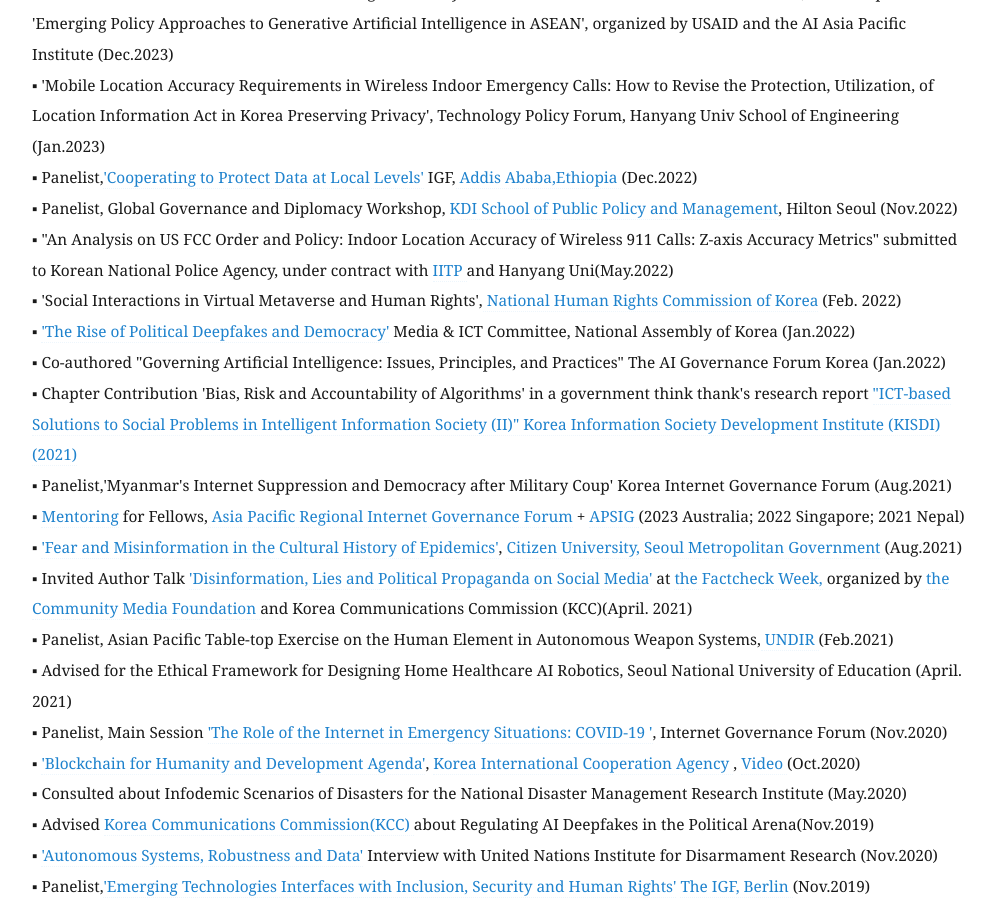
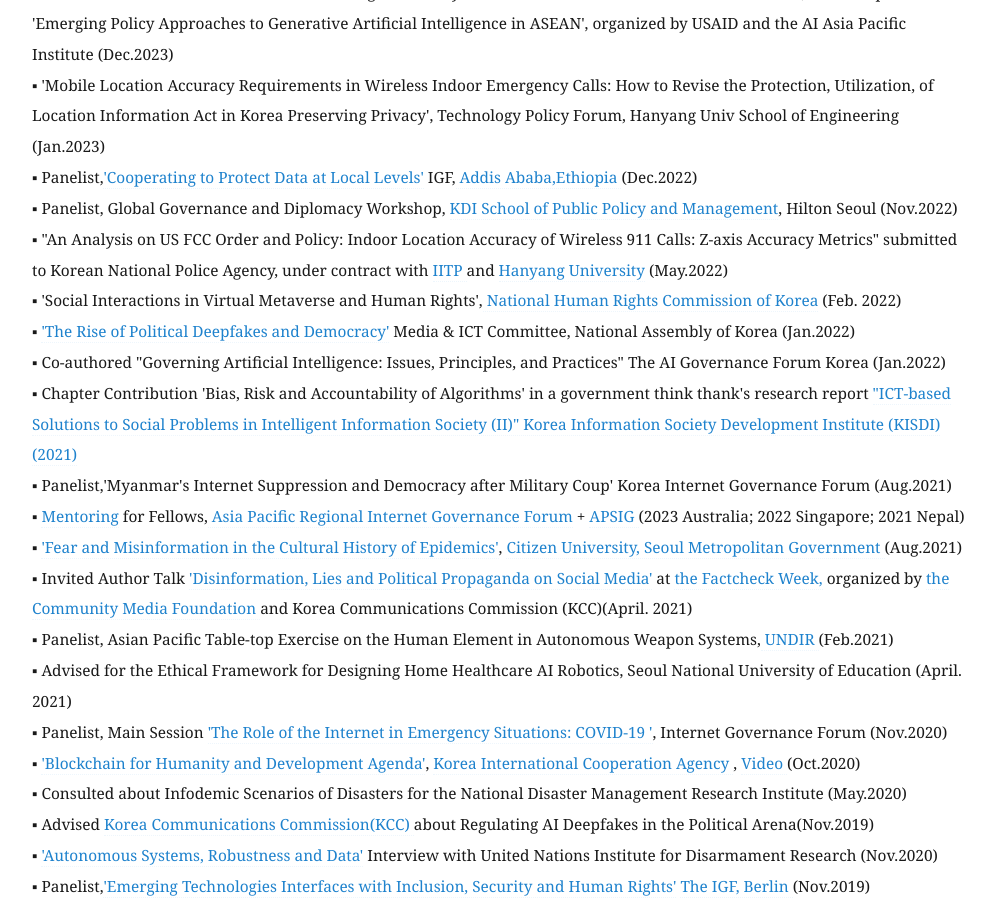
Before and after one commit to eunchangchoi/eunchangchoi.github.io, a Jekyll site: the page built from index.md, in a window 1280 px wide and 900 px high, scrolled down 7043 px. Shown: the whole window, without its empty margins (68-1063 px from the left). Built offline with Jekyll 4.4.1, drawn with Linux system fonts in a browser that asks for light colours.

Commit message:
Update index.md

```diff
--- a/index.md
+++ b/index.md
@@ -153,7 +153,7 @@
 ▪ 'Mobile Location Accuracy Requirements in Wireless Indoor Emergency Calls: How to Revise the Protection, Utilization, of Location Information Act in Korea Preserving Privacy', Technology Policy Forum, Hanyang Univ School of Engineering (Jan.2023)<br>
 ▪ Panelist,<a href="https://www.intgovforum.org/en/content/nris-cooperating-to-protecting-data-at-local-levels">'Cooperating to Protect Data at Local Levels'</a> IGF,<a href="https://www.intgovforum.org/en?mn=zyjlo3zXcEyFoXe0t8ZjjKlZgTEwFS1Ll2ly.kZktiPIaNySpVaEf"> Addis Ababa,Ethiopia </a>(Dec.2022) <br>
 ▪ Panelist, Global Governance and Diplomacy Workshop, <a href="https://www.kdischool.ac.kr/"> KDI School of Public Policy and Management</a>, Hilton Seoul (Nov.2022)<br>
-▪ "An Analysis on US FCC Order and Policy: Indoor Location Accuracy of Wireless 911 Calls: Z-axis Accuracy Metrics" submitted to Korean National Police Agency, under contract with <a href="https://www.iitp.kr/en/main.it">IITP </a> and Hanyang Uni(May.2022)<br>
+▪ "An Analysis on US FCC Order and Policy: Indoor Location Accuracy of Wireless 911 Calls: Z-axis Accuracy Metrics" submitted to Korean National Police Agency, under contract with <a href="https://www.iitp.kr/en/main.it">IITP </a> and <a href="https://research.hanyang.ac.kr/"> Hanyang University</a> (May.2022)<br>
 ▪ 'Social Interactions in Virtual Metaverse and Human Rights',<a href="https://www.humanrights.go.kr/site/main/index002"> National Human Rights Commission of Korea</a> (Feb. 2022)<br>
 ▪ <a href="https://zdnet.co.kr/view/?no=20220112165731">'The Rise of Political Deepfakes and Democracy'</a> Media & ICT Committee, National Assembly of Korea (Jan.2022) <br>
 ▪ Co-authored "Governing Artificial Intelligence: Issues, Principles, and Practices" The AI Governance Forum Korea (Jan.2022)<br>
```
